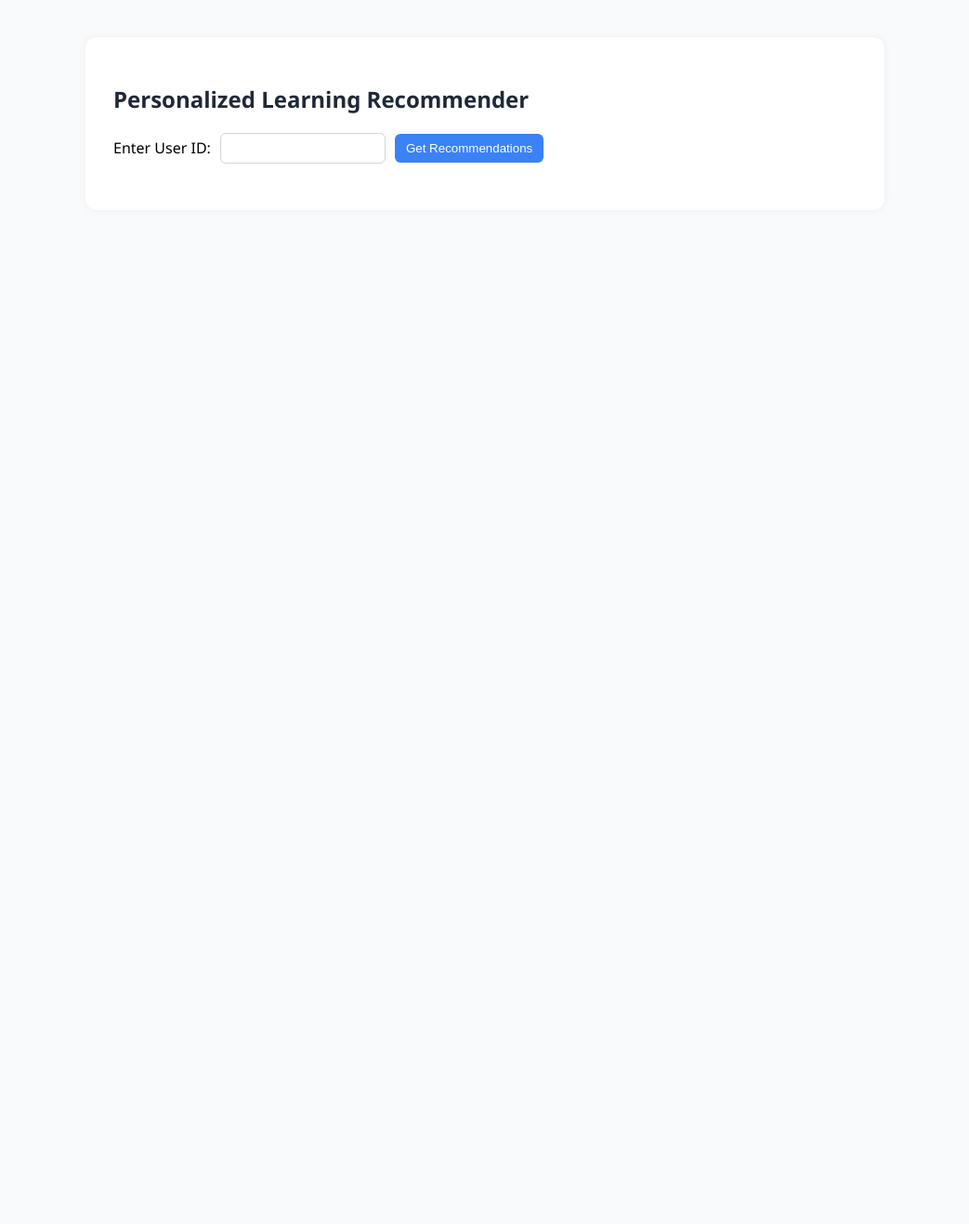
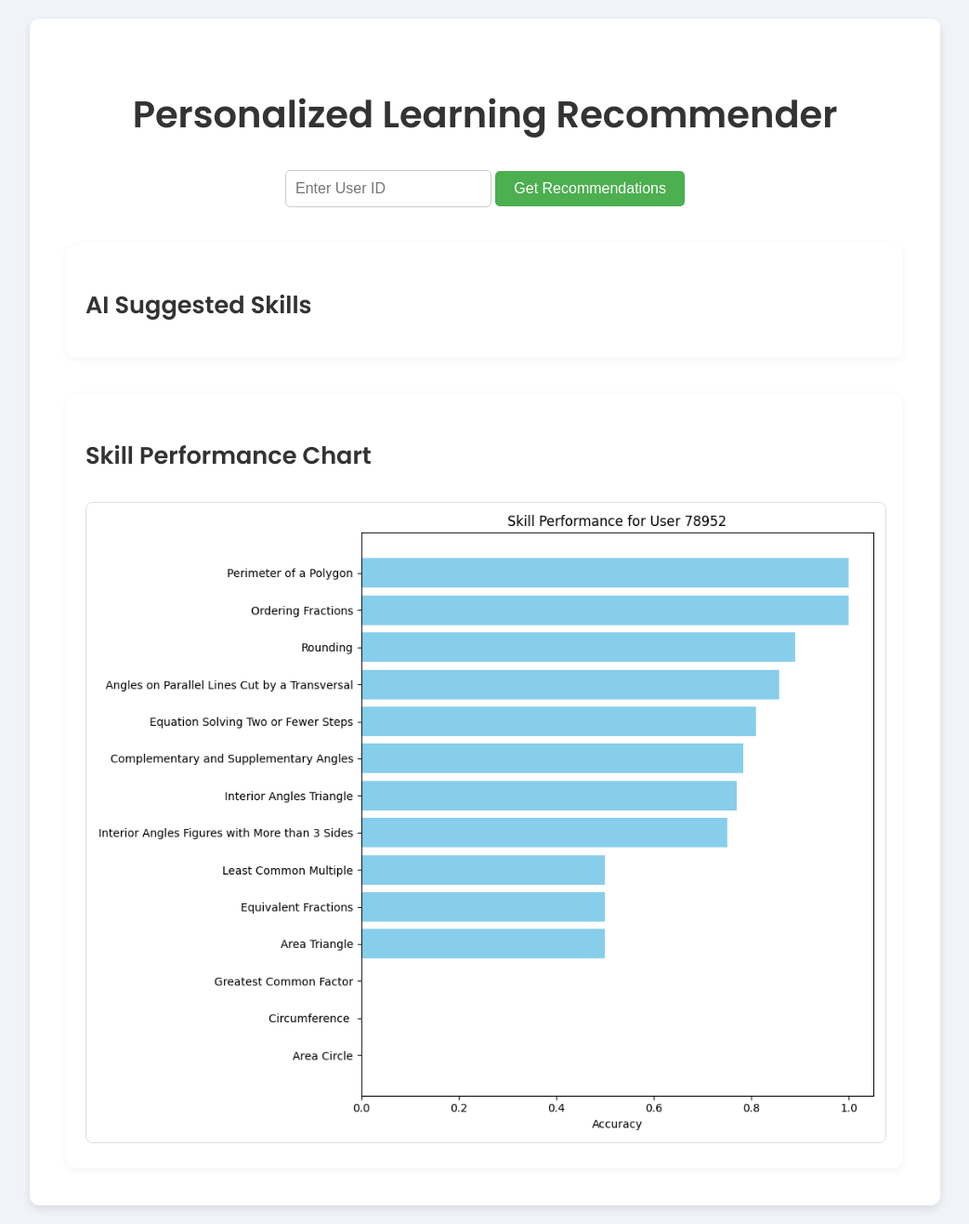
Before and after one commit to ashmithhmaddala/learnsmart-engineer, a Flask app: template templates/index.html in a window 1280 px wide. Shown: the whole page at 93% size, without its empty margins (118-1161 px from the left). Before the commit the page ends 176 px from the top, so only its background shows below. Run offline with Flask 3, Linux system fonts and the light colour scheme; the template is opened without the code that fills it, so the values that code supplies are empty; parts of the project's set-up code (start-up, migrations or seed data) failed here and were passed over.

Commit message:
Fix issue with 'NoneType' error for ai_recs in the home route

```diff
--- a/app.py
+++ b/app.py
@@ -4,6 +4,8 @@
 from flask import render_template, request
 import matplotlib.pyplot as plt
 from recommend_ai import recommend_skills
+import csv
+from datetime import datetime
 
 app = Flask(__name__)
 
@@ -15,7 +17,7 @@
 @app.route('/')
 def home():
     sample_ids = get_sample_user_ids(df)
-    return render_template("index.html", skills=None, ai_recs=None, sample_ids=sample_ids)
+    return render_template("index.html", skills=None, ai_recs=[], sample_ids=sample_ids)
 
 @app.route('/recommend/<int:user_id>', methods=['GET'])
 def recommend(user_id):
@@ -40,14 +42,11 @@
     except Exception as e:
         return jsonify({"error": str(e)}), 500
 
-import csv
-from datetime import datetime
-
 @app.route('/show', methods=['POST'])
 def show():
     user_id = int(request.form['user_id'])
     recs = get_weak_skills(df, user_id)
-    ai_recs = recommend_skills(user_id, top_n=5)
+    ai_recs = recommend_skills(user_id, top_n=5) or []  # Ensure ai_recs is not None
 
     perf_df = get_user_performance(df, user_id)
     plt.figure(figsize=(10, 8))
@@ -55,7 +54,7 @@
     plt.xlabel("Accuracy")
     plt.title(f"Skill Performance for User {user_id}")
     plt.tight_layout()
-    plt.savefig('static/chart.png')
+    plt.savefig('static/chart.png')  # Save the plot to the static folder
     plt.close()
 
     with open('logs/recommendation_log.csv', 'a', newline='') as f:
@@ -80,6 +79,5 @@
     except Exception as e:
         return jsonify({"error": str(e)}), 500
 
-
 if __name__ == '__main__':
     app.run(debug=True)
--- a/templates/index.html
+++ b/templates/index.html
@@ -1,126 +1,144 @@
 <!DOCTYPE html>
-<html>
+<html lang="en">
 <head>
+  <meta charset="UTF-8">
+  <meta name="viewport" content="width=device-width, initial-scale=1.0">
   <title>Personalized Learning Recommender</title>
+  <link href="https://fonts.googleapis.com/css2?family=Poppins:wght@300;400;600&display=swap" rel="stylesheet">
   <style>
     body {
-      font-family: 'Segoe UI', sans-serif;
-      background-color: #f9fafb;
+      font-family: 'Poppins', sans-serif;
+      background-color: #f0f4f8;
       margin: 0;
-      padding: 40px;
+      padding: 20px;
     }
 
     h2 {
-      color: #1f2937;
+      color: #333;
+      font-size: 2.5rem;
+      text-align: center;
+      margin-bottom: 30px;
     }
 
     .container {
-      max-width: 800px;
+      max-width: 900px;
+      background: white;
+      border-radius: 10px;
+      padding: 40px;
+      box-shadow: 0 4px 10px rgba(0, 0, 0, 0.1);
       margin: 0 auto;
-      background: #ffffff;
-      padding: 30px;
-      border-radius: 12px;
-      box-shadow: 0 0 10px rgba(0, 0, 0, 0.05);
     }
 
-    form {
-      margin-bottom: 20px;
+    .form-container {
       display: flex;
-      gap: 10px;
-      align-items: center;
+      justify-content: center;
+      gap: 15px;
+      margin-bottom: 30px;
     }
 
     input[type="number"] {
-      padding: 8px;
-      width: 160px;
-      border: 1px solid #d1d5db;
-      border-radius: 6px;
+      padding: 10px;
+      font-size: 1rem;
+      border-radius: 5px;
+      border: 1px solid #ccc;
+      width: 200px;
     }
 
     button {
-      padding: 8px 12px;
-      background-color: #3b82f6;
+      padding: 10px 20px;
+      background-color: #4CAF50;
       color: white;
       border: none;
-      border-radius: 6px;
+      border-radius: 5px;
+      font-size: 1rem;
       cursor: pointer;
+      transition: background-color 0.3s ease;
     }
 
     button:hover {
-      background-color: #2563eb;
+      background-color: #45a049;
     }
 
     .section {
-      margin-top: 30px;
+      margin-top: 40px;
+      padding: 20px;
+      background-color: #fff;
+      box-shadow: 0 2px 10px rgba(0, 0, 0, 0.05);
+      border-radius: 10px;
     }
 
     .section h3 {
+      font-size: 1.6rem;
+      color: #333;
       margin-bottom: 10px;
-      color: #111827;
-      font-size: 18px;
     }
 
     ul {
-      background: #f3f4f6;
-      padding: 15px;
-      border-radius: 6px;
-      list-style-type: disc;
-      padding-left: 25px;
+      list-style-type: none;
+      padding: 0;
+      font-size: 1.1rem;
+      color: #555;
     }
 
-    li {
-      margin-bottom: 6px;
+    ul li {
+      margin-bottom: 12px;
     }
 
-    img {
+    .section img {
       margin-top: 20px;
       max-width: 100%;
-      border-radius: 6px;
-      border: 1px solid #d1d5db;
+      border-radius: 8px;
+      border: 1px solid #ddd;
     }
 
-    a {
-      color: #3b82f6;
-      text-decoration: none;
-      margin-right: 8px;
-      font-weight: 500;
+    .sample-ids {
+      display: flex;
+      gap: 12px;
+      margin-top: 15px;
+      flex-wrap: wrap;
     }
 
-    a:hover {
-      text-decoration: underline;
+    .sample-ids a {
+      padding: 8px 16px;
+      background-color: #f0f4f8;
+      border-radius: 25px;
+      text-decoration: none;
+      color: #4CAF50;
+      font-weight: 500;
+      border: 1px solid #4CAF50;
+      transition: background-color 0.3s ease;
     }
+
+    .sample-ids a:hover {
+      background-color: #4CAF50;
+      color: white;
+    }
+
   </style>
 </head>
 <body>
+
   <div class="container">
     <h2>Personalized Learning Recommender</h2>
-    <form action="/show" method="post">
-      <label for="user_id">Enter User ID:</label>
-      <input type="number" name="user_id" id="user_id" required>
+
+    <div class="form-container">
+      <form method="POST" action="/show">
+        <input type="number" name="user_id" id="user_id" placeholder="Enter User ID" required>
         <button type="submit">Get Recommendations</button>
       </form>
+    </div>
 
     {% if sample_ids %}
-      <p>Sample User IDs you can try:</p>
-      <div>
+    <div class="sample-ids">
+      <p>Try these sample User IDs:</p>
       {% for uid in sample_ids %}
-          <a href="#" onclick="document.getElementById('user_id').value='{{ uid }}'">{{ uid }}</a>{% if not loop.last %}, {% endif %}
+        <a href="#" onclick="document.getElementById('user_id').value='{{ uid }}'">{{ uid }}</a>
       {% endfor %}
     </div>
     {% endif %}
 
-    {% if skills %}
     <div class="section">
-        <h3>🧠 Weak Skills (Accuracy &lt; 70%)</h3>
-        <ul>
-          {% for skill in skills %}
-            <li>{{ skill }}</li>
-          {% endfor %}
-        </ul>
-      </div>
-
-      <div class="section">
-        <h3>🤖 AI Suggested Skills (Collaborative Filtering)</h3>
+      <h3>AI Suggested Skills</h3>
       <ul>
         {% for skill in ai_recs %}
           <li>{{ skill }}</li>
@@ -132,7 +150,8 @@
       <h3>Skill Performance Chart</h3>
       <img src="/static/chart.png" alt="Skill Performance">
     </div>
-    {% endif %}
+
   </div>
+
 </body>
 </html>
```
Lines whose indentation alone changed are shown as unchanged.
